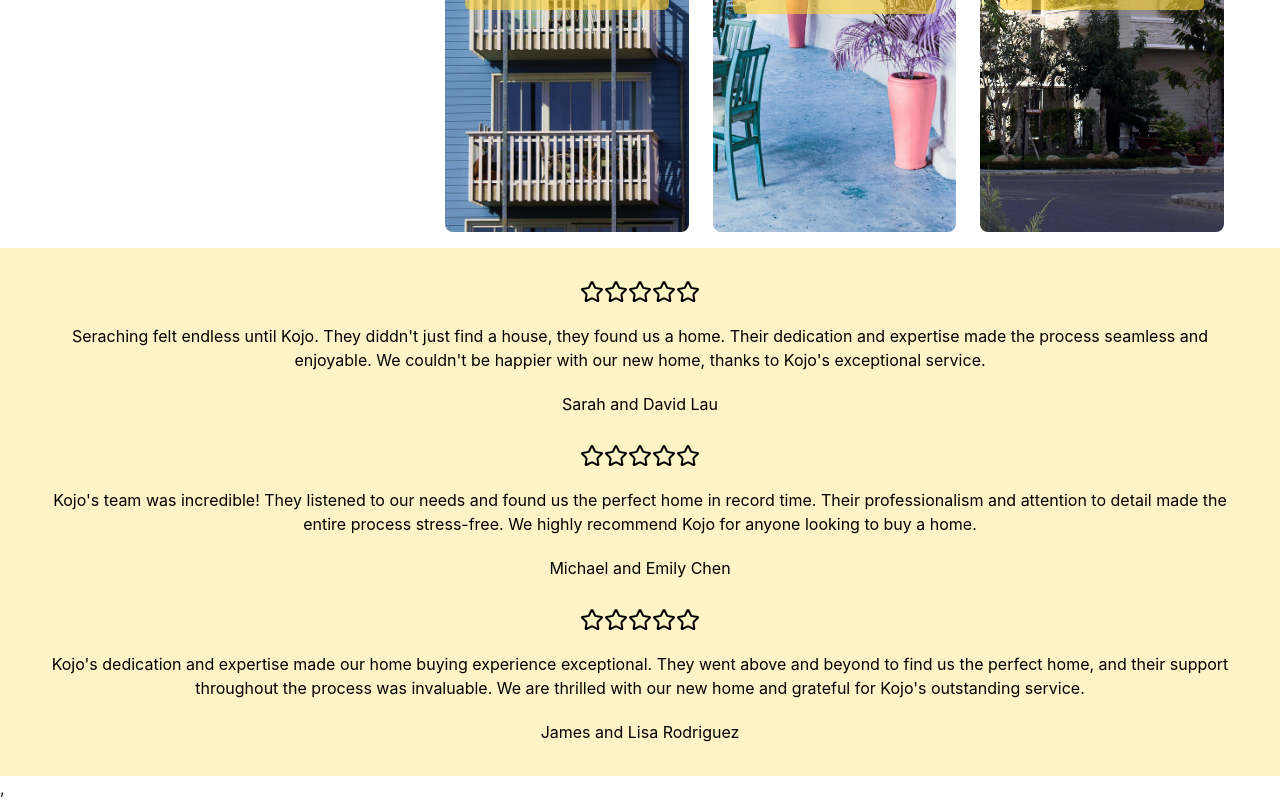
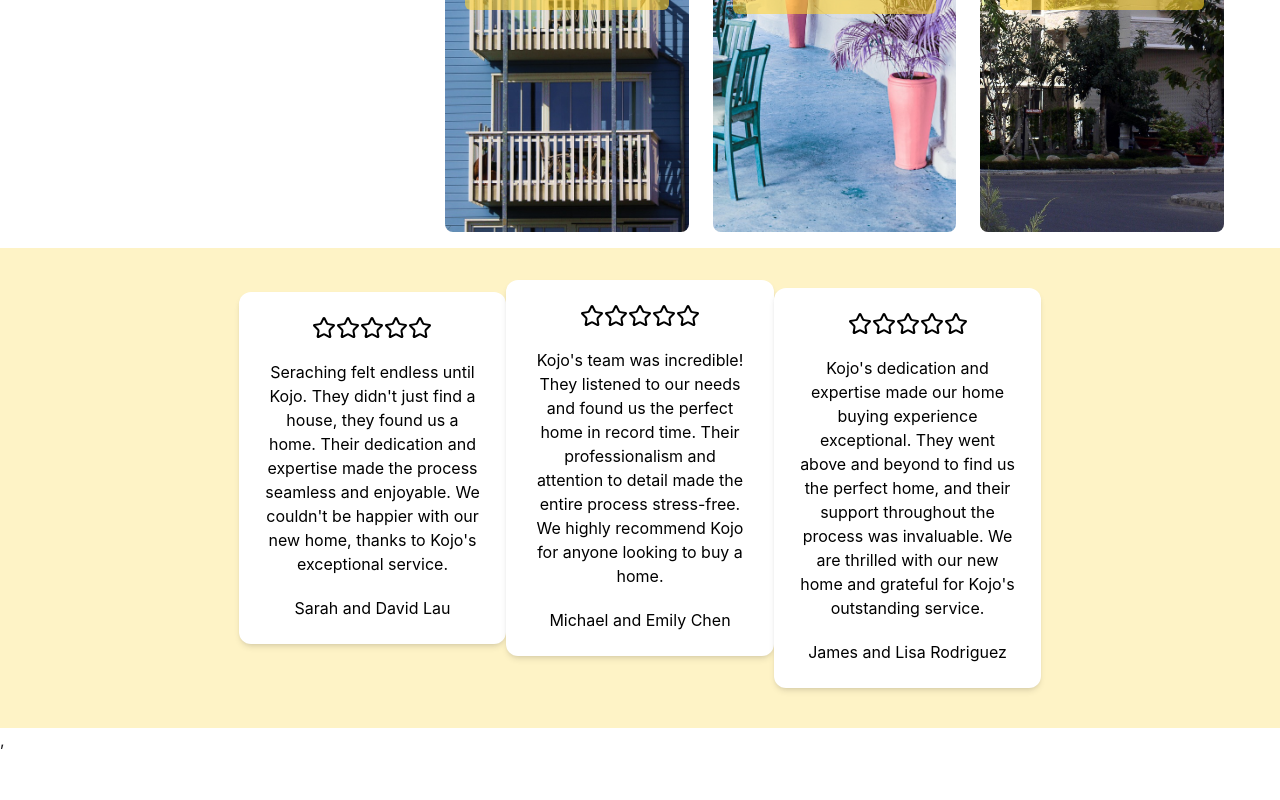
Before and after one commit to acquah-forever/my-realEstate, a React (Vite) app: page / in a window 1280 px wide. Shown: the part 5643-6443 px from the top of the page. After the commit the page ends 6395 px from the top, so only its background shows below. Built offline with nearby package versions, Linux system fonts and the light colour scheme.

Commit message:
edited reviews

```diff
--- a/src/components/ClientComments.jsx
+++ b/src/components/ClientComments.jsx
@@ -4,7 +4,7 @@ export const Comments = [
     {
         id:1,
         icon: [<Star />, <Star />, <Star />, <Star />, <Star />],
-        comment: "Seraching felt endless until Kojo. They diddn't just find a house, they found us a home. Their dedication and expertise made the process seamless and enjoyable. We couldn't be happier with our new home, thanks to Kojo's exceptional service.",
+        comment: "Seraching felt endless until Kojo. They didn't just find a house, they found us a home. Their dedication and expertise made the process seamless and enjoyable. We couldn't be happier with our new home, thanks to Kojo's exceptional service.",
         name:"Sarah and David Lau"
     },
     {
--- a/src/components/Home.jsx
+++ b/src/components/Home.jsx
@@ -51,7 +51,7 @@ const Home = () => {
       <div className='bg-white p-4'>
         <RecentSales />
       </div>
-      <div className='bg-amber-100 p-8 space-y-7 flex flex-col justify-center items-center'>
+      <div className='bg-amber-100 p-8 space-y-10 flex flex-col justify-center items-center md:flex-row md:justify-items-center md:items-center'>
         {Comments.map((item) => (
           <Reviews
             key={item.id}
--- a/src/components/Reviews.jsx
+++ b/src/components/Reviews.jsx
@@ -3,7 +3,7 @@ import {Star} from "lucide-react"
 
 const Reviews = ({icon, comment, name}) => {
   return (
-    <div className='space-y-5'>
+    <div className='w-full sm:w-[45%] md:w-[30%] lg:w-[22%] bg-white p-6 rounded-xl shadow-md space-y-5 flex flex-col items-center text-center'>
       <span className='flex justify-center'>{icon}</span>
       <p className='text-center'>{comment}</p>
       <h3 className='text-center'>{name}</h3>
```
